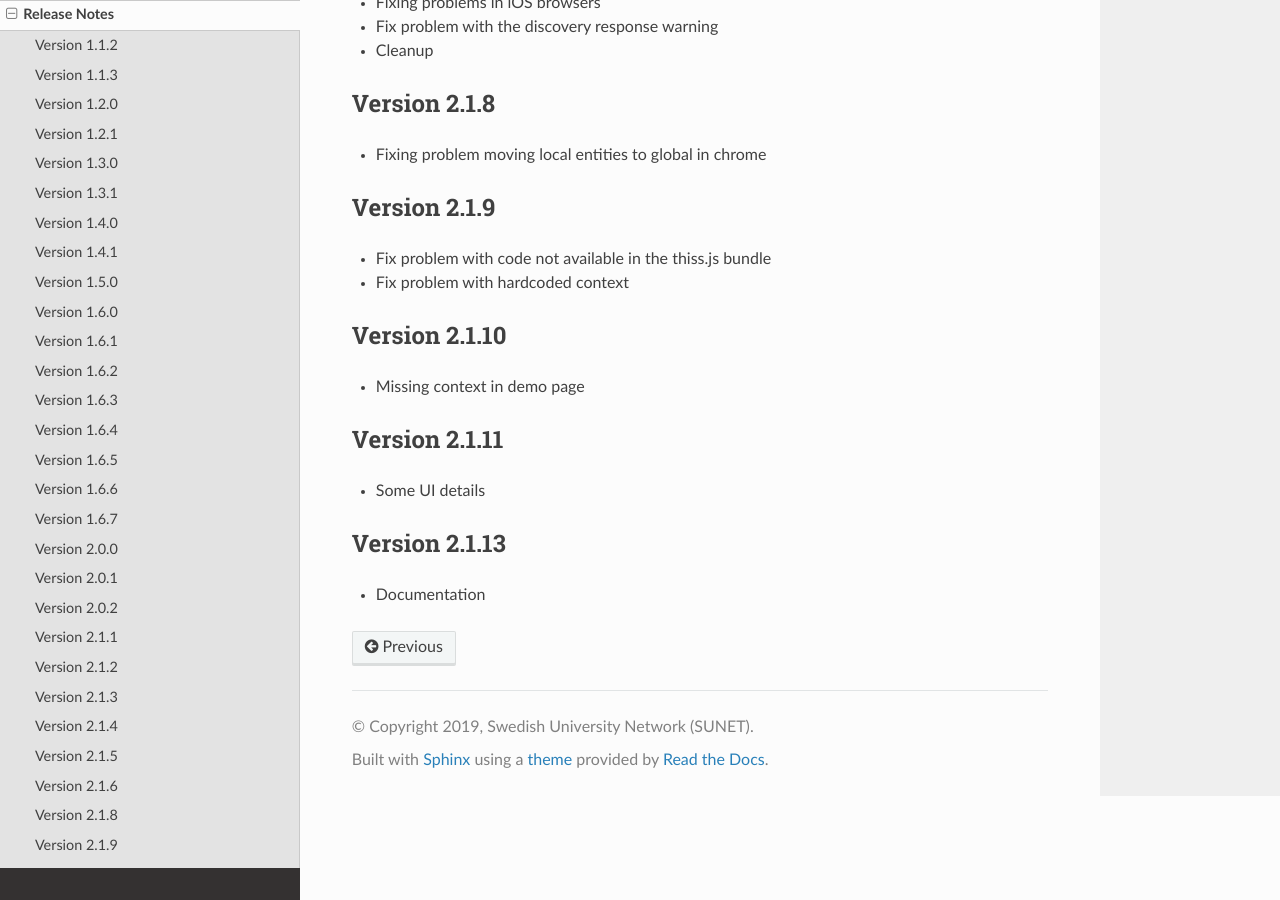
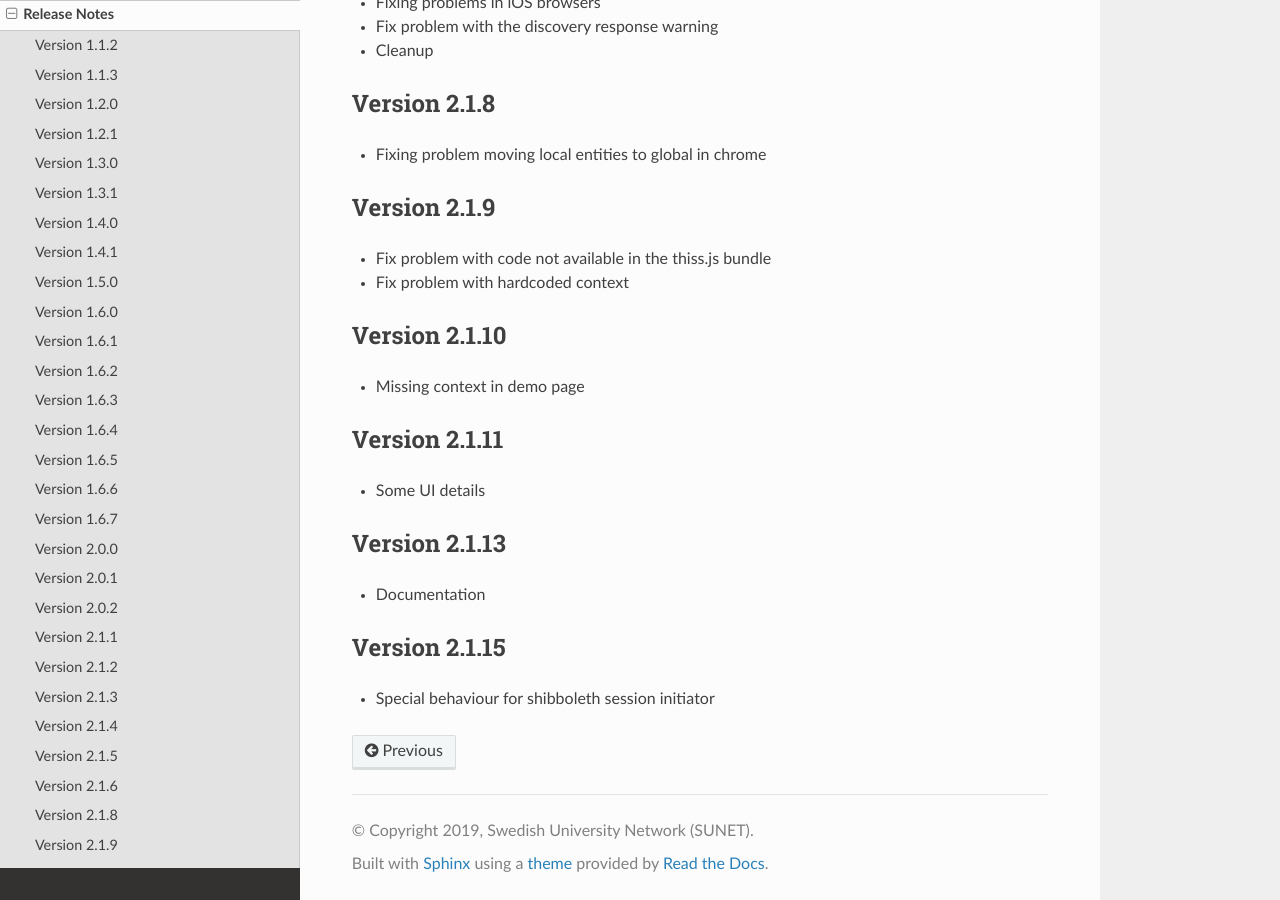
Before and after one commit to TheIdentitySelector/thiss-js, a Sphinx documentation site: the page built from docs/releasenotes.rst, in a window 1280 px wide and 900 px high, scrolled down 3233 px. Built offline with Sphinx 7.4.7 and the Read the Docs theme 3.1.0, drawn with Linux system fonts in a browser that asks for light colours.

Commit message:
bump version

```diff
--- a/docs/conf.py
+++ b/docs/conf.py
@@ -26,7 +26,7 @@
 # The short X.Y version
 version = u'2.1'
 # The full version, including alpha/beta/rc tags
-release = u'2.1.13'
+release = u'2.1.15'
 js_source_path = '../src'
 
 # -- General configuration ---------------------------------------------------
--- a/docs/releasenotes.rst
+++ b/docs/releasenotes.rst
@@ -176,3 +176,8 @@
 -------------
 
 * Documentation
+
+Version 2.1.15
+-------------
+
+* Special behaviour for shibboleth session initiator
--- a/package.json
+++ b/package.json
@@ -1,6 +1,6 @@
 {
   "name": "@theidentityselector/thiss",
-  "version": "2.1.13",
+  "version": "2.1.15",
   "description": "The Identity Selector",
   "main": "index.js",
   "private": false,
@@ -68,8 +68,7 @@
     "@krakenjs/zoid": "^10.3.3",
     "@popperjs/core": "^2.11.8",
     "@snyk/protect": "^1.1292.4",
-    "@theidentityselector/js-storage": "^1.0.4",
-    "@theidentityselector/thiss-ds": "^2.1.6",
+    "@theidentityselector/thiss-ds": "^2.1.15",
     "banana-i18n": "^2.3.3",
     "belter": "^1.0.190",
     "bootstrap-scss": "^5.3.3",
```
Also changed, not shown: 2 other files.
